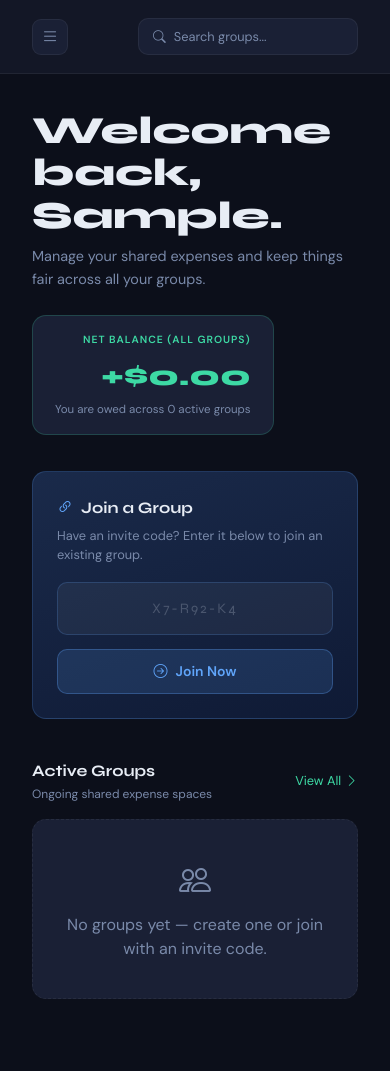
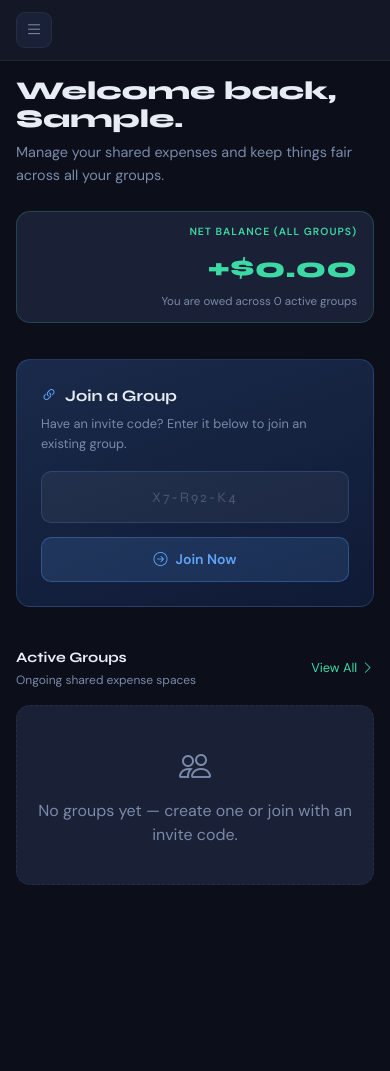
Before and after one commit to YashwardhanLaharia/CITS-3403-Project, a Flask app: page / in a window 390 px wide. After the commit the page ends 885 px from the top, so only its background shows below. Run offline with Flask 3, Linux system fonts and the light colour scheme; the visitor is signed in with stand-in values (Sample User, id 1).

Commit message:
feat(ui): scale typography and spacing for mobile screens

```diff
--- a/static/styles.css
+++ b/static/styles.css
@@ -1714,4 +1714,46 @@
   .modal-content .modal-footer {
     padding: 0.75rem 1rem;
   }
+
+  /* Typography — scale down hero titles on mobile */
+  .hero-title,
+  .welcome-title {
+    font-size: 1.6rem;
+  }
+
+  /* Typography — scale down spending amount on mobile */
+  .spending-amount {
+    font-size: 1.4rem;
+  }
+
+  /* Spacing — reduce page body padding on mobile */
+  .page-body {
+    padding: 16px;
+  }
+
+  /* Spacing — reduce topnav padding on mobile */
+  .topnav {
+    padding: 12px 16px;
+  }
+
+  /* Spacing — reduce net balance card padding on mobile */
+  .net-balance-card {
+    padding: 12px 16px;
+    width: 100%;
+  }
+
+  /* Spacing — reduce spending card padding on mobile */
+  .spending-card {
+    padding: 14px 16px;
+  }
+
+  /* Typography — scale down section titles on mobile */
+  .section-title {
+    font-size: 0.9rem;
+  }
+
+  /* Topnav — hide search bar on mobile to save space */
+  .search-bar {
+    display: none;
+  }
 }
```
